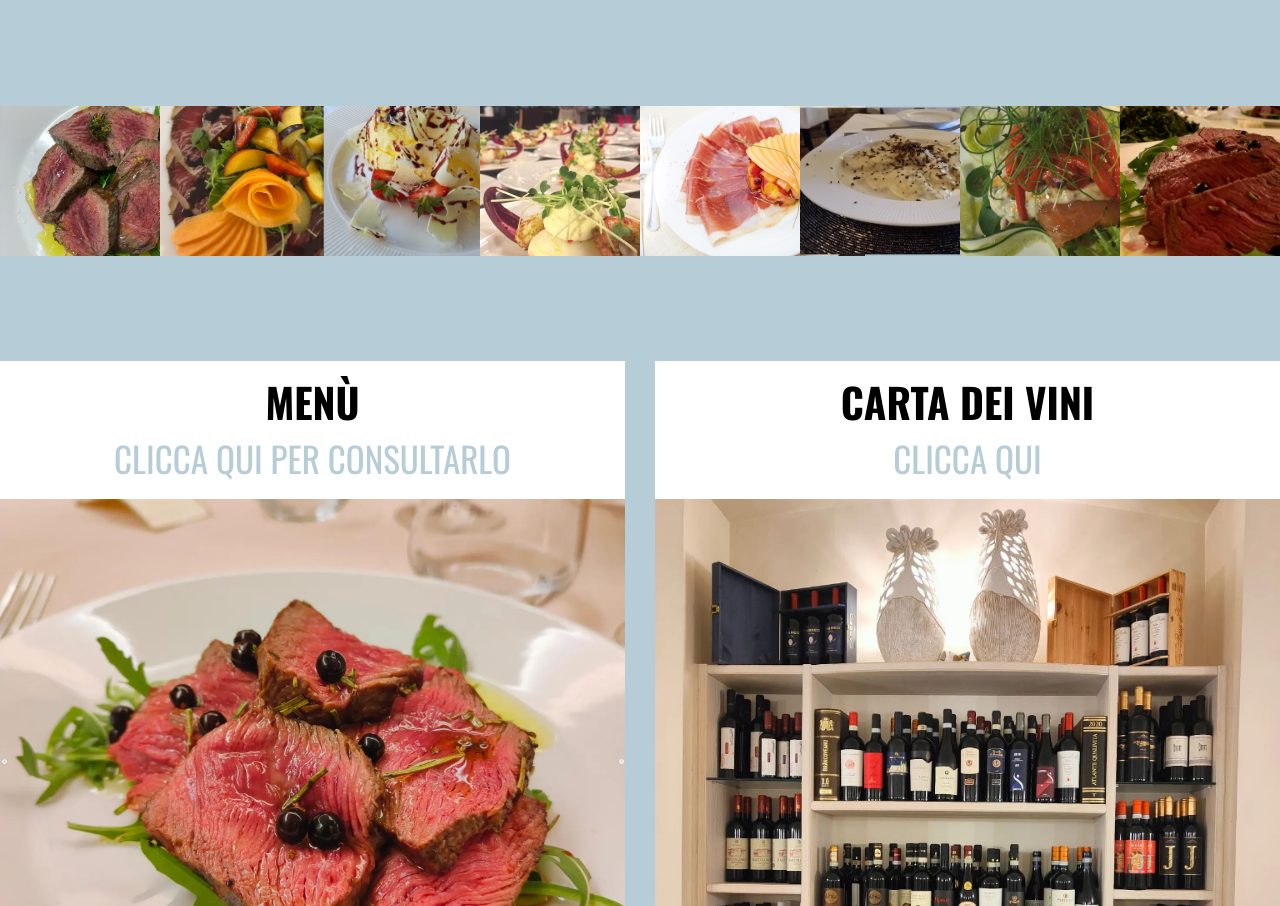
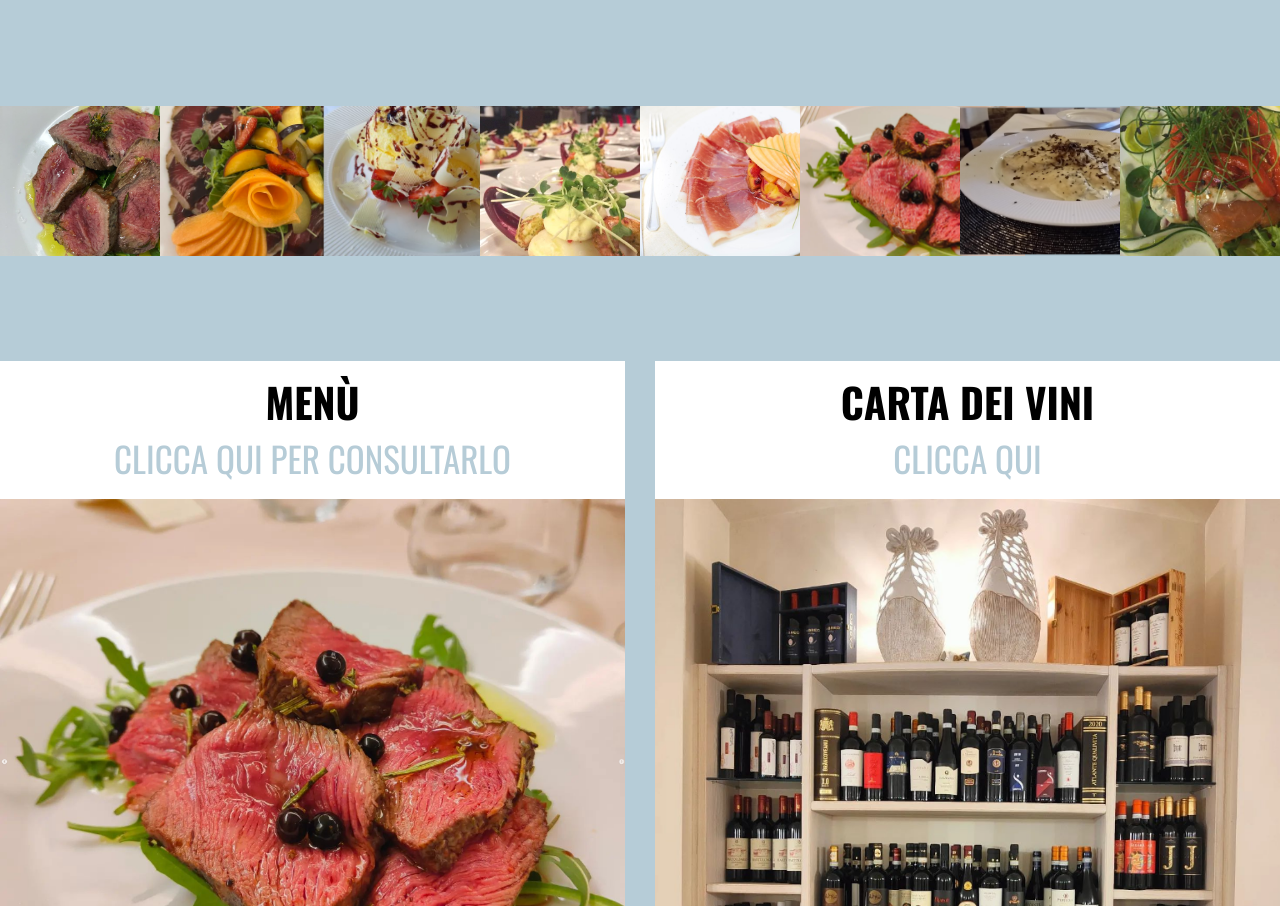
Before and after one commit to CalinCretu/JohnsRestaurant, a Vue app: page / in a window 1280 px wide. Shown: the part 832-1738 px from the top of the page. Built offline with nearby package versions, Linux system fonts and the light colour scheme; a web font is replaced by a local one.

Commit message:
ADD - instagram link replace

```diff
--- a/src/components/Header.vue
+++ b/src/components/Header.vue
@@ -54,7 +54,7 @@ export default {
           </a>
         </li>
         <li>
-          <a href="https://www.instagram.com/johnsrestauranttodi/?hl=en"><font-awesome-icon
+          <a href="https://www.instagram.com/elena_johnpaterson/?hl=en"><font-awesome-icon
               icon="fa-brands fa-instagram" />
           </a>
         </li>
--- a/src/components/Hero.vue
+++ b/src/components/Hero.vue
@@ -23,6 +23,7 @@ export default {
         '/imgs/photos/Cheesecake.png',
         '/imgs/photos/Gambero.jpg',
         '/imgs/photos/Prosciutto.jpg',
+        '/imgs/photos/TagliataAlSangue.png',
         '/imgs/photos/Ravioli.png',
         '/imgs/photos/Salmone.jpg',
         '/imgs/photos/Tagliata.jpg',
```
